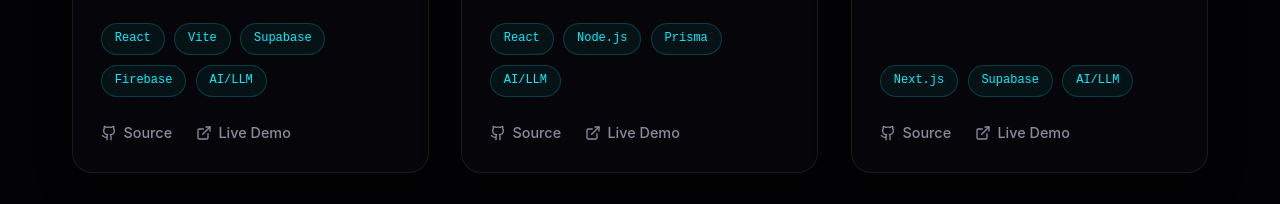
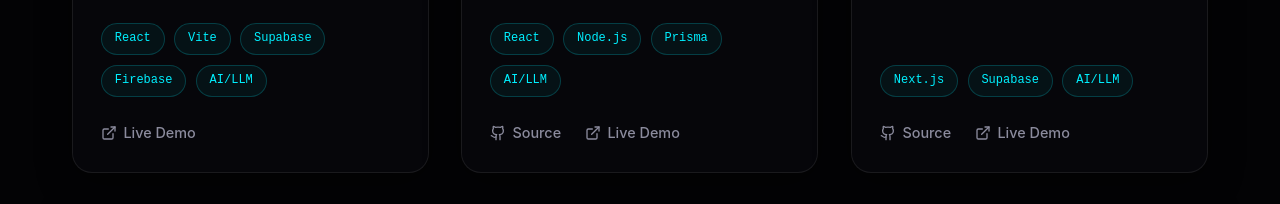
Before and after one commit to Shreyasranveer08/shreyas-portfolio, a React (Vite) app: page /projects in a window 1280 px wide. Shown: the part 1080-1284 px from the top of the page. Built offline with nearby package versions, Linux system fonts and the light colour scheme.

Commit message:
Remove old source link from FinPilot AI

```diff
--- a/src/data/projects.js
+++ b/src/data/projects.js
@@ -6,7 +6,6 @@
         image: "/finpilot.png",
         tags: ["React", "Vite", "Supabase", "Firebase", "AI/LLM"],
         links: {
-            github: "https://github.com/Shreyasranveer08/AI-Wealth-OS",
             live: "https://ai-wealth-os.web.app"
         }
     },
```
